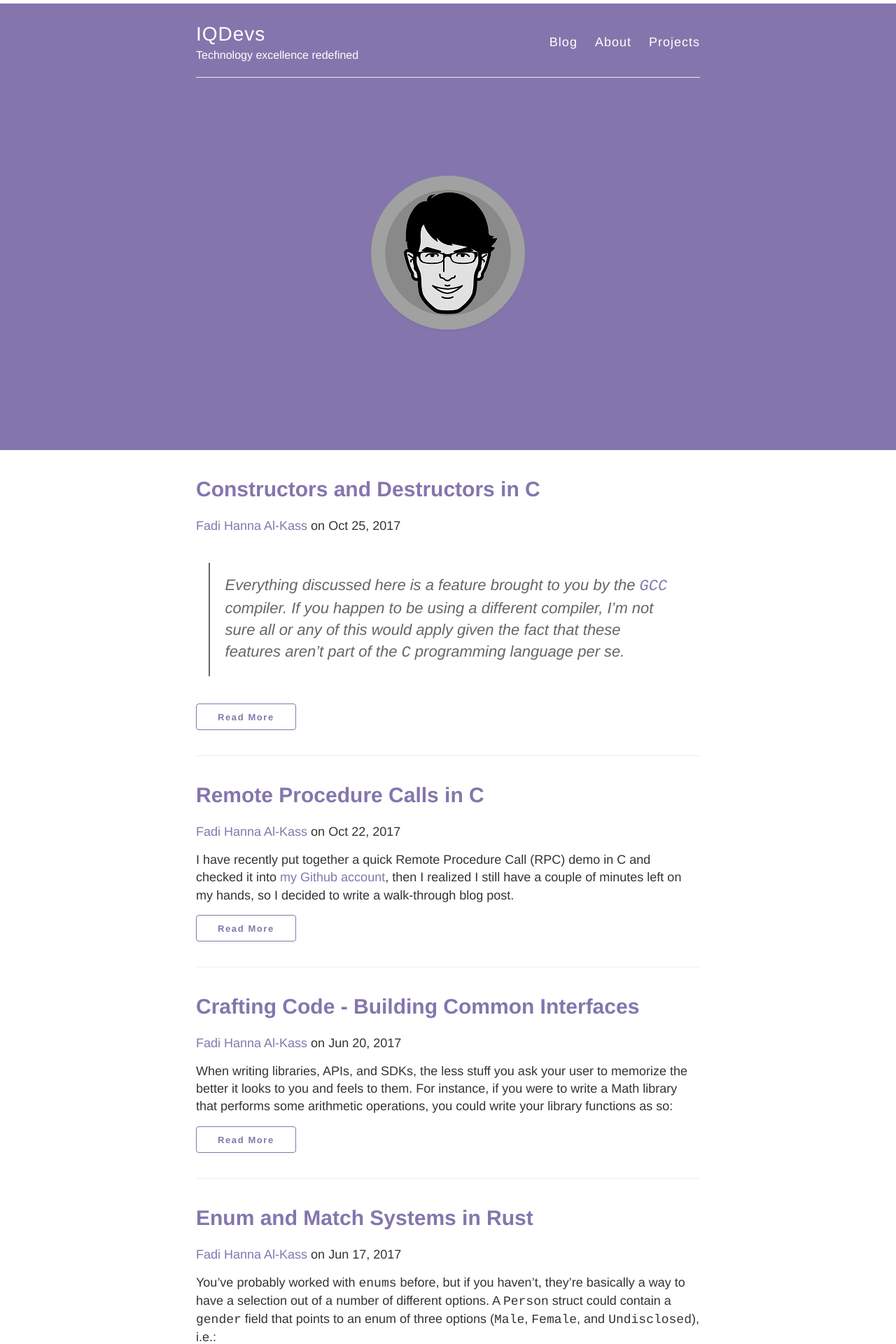
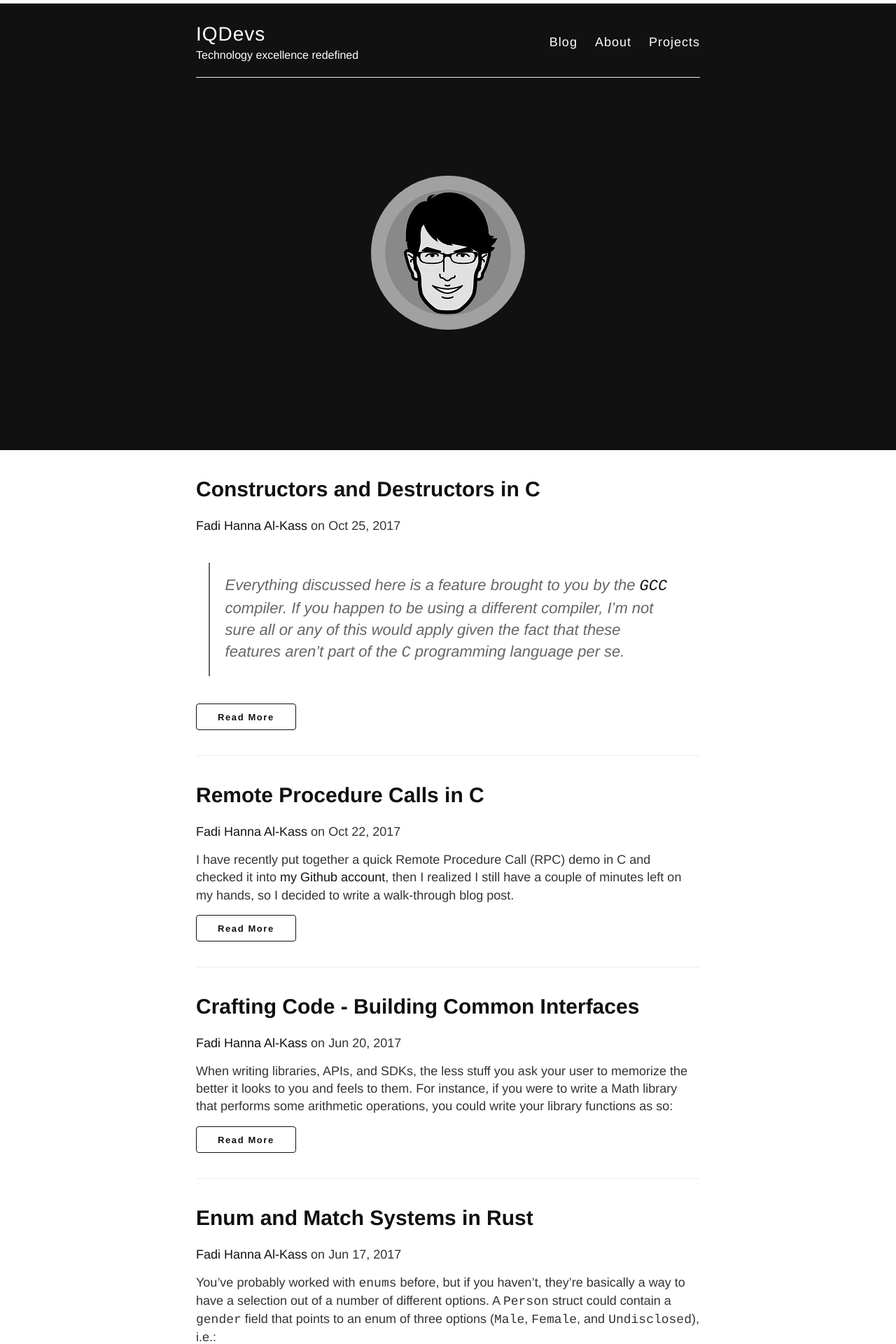
Before and after one commit to IQDevs/blog, a Jekyll site: the page built from index.html, in a window 1280 px wide. Shown: the top 1920 px of the page at 70% size. Built offline with Jekyll 4.4.1, drawn with Linux system fonts in a browser that asks for light colours; nearby versions of some CDN libraries.

Commit message:
changed colors

```diff
--- a/_sass/_variables.scss
+++ b/_sass/_variables.scss
@@ -6,7 +6,7 @@
 
 // Colors
 
-$black: #000;
+$black: #111111;
 $darkerGray: #222;
 $darkGray: #333;
 $gray: #666;
@@ -18,8 +18,8 @@ $blue: #4183C4;
 // Main theme colors
 // Some cool main theme colors(violet:#8476ad;blue:#5cacee;red:#ff7373,#ff6f69;green:#6acf64,#2ddbb3;orange:#ffa268)
 
-$mono-color:#8476ad;                // main theme color(header, links, footer icons, buttons, post-title)
-$hl-color: $darkGray;              // header link color (author name and posted on date) for blog post meta
+$mono-color:$black;                // main theme color(header, links, footer icons, buttons, post-title)
+$hl-color: $gray;              // header link color (author name and posted on date) for blog post meta
 $navbar-hover-color:$gray;        // navbar hover color (site name and navbar links hover color)
 $link-color: $darkerGray;        // normal hyperlink color other than the ones above.
 
```
Also changed, not shown: Gemfile.lock (added).
